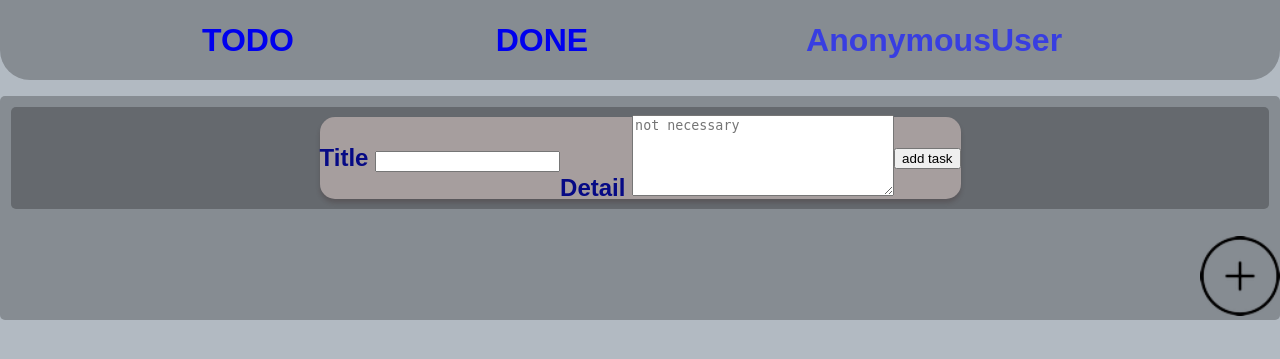
After one commit to ifeon/ToDoProject, a Django app: template templates/add_task.html in a window 1280 px wide. The commit adds this page. Shown: the top 359 px of the page. Run offline with Django 4.2, Linux system fonts and the light colour scheme; the template is opened without the code that fills it, so the values that code supplies are empty; parts of the project's set-up code (start-up, migrations or seed data) failed here and were passed over.

Commit message:
templates edits

```diff
--- a/static/css/tasks.css
+++ b/static/css/tasks.css
@@ -1,14 +1,17 @@
 html {
     box-sizing: border-box;
+    text-decoration: none;
 }
 *, *::before, *::after {
     box-sizing: inherit;
+    text-decoration: none;
 }
 
 body {
     margin: 0;
     font-family: Jost, sans-serif;
     background-color: #b2bac2;
+    text-decoration: none;
 }
 
 
@@ -77,10 +80,9 @@ body {
 
 .container ol {
     padding: 11px;
-
 }
 
-.container li{
+.container .task-list{
     height: 82px;
     background: #a69e9e;
     display: flex;
@@ -96,3 +98,8 @@ body {
     margin: 10px;
     box-shadow: 0px 4px 4px 0px rgba(56, 35, 35, 0.25);
 }
+
+.add-task-form{
+    display: flex;
+    justify-content: center;
+}
--- /dev/null
+++ b/templates/add_task.html
@@ -0,0 +1,28 @@
+{% extends 'tasks.html' %}
+{% load static %}
+
+<!DOCTYPE html>
+<html lang="en">
+<head>
+    <meta charset="UTF-8">
+    <title>Title</title>
+    <link rel="stylesheet" href="{% static 'css/tasks.css' %}">
+</head>
+<body>
+    {% block content %}
+        <div class="container">
+            <form class="add-task-form" method="post">
+                {% csrf_token %}
+                <div class="task-list">
+                    <label>Title
+                        <input type="text" class="form-control" name=title>
+                    </label>
+                    <label>Detail
+                        <textarea name=detail cols="30" rows="5" placeholder="not necessary"></textarea>
+                    </label>
+                    <input type="submit" name=add_task value="add task">
+                </div>
+            </form>
+        </div>
+    {% endblock content %}
+</body>
--- a/templates/tasks.html
+++ b/templates/tasks.html
@@ -26,38 +26,12 @@
         <ol>
         {% block content %}
             {% for task in tasks %}
-                <li>{{ task }}</li>
+                <li class="task-list"><a href="{% url 'main:task_detail' task.id %}">{{ task }}</a></li>
             {% endfor %}
         {% endblock content %}
         </ol>
         <div class="add-task">
-            <a class="" href="#"><img src="{% static 'img/add_task.png' %}" style="width:80px; " alt=""></a>
+            <a class="" href="{% url 'main:add_task' %}"><img src="{% static 'img/add_task.png' %}" style="width:80px; " alt=""></a>
         </div>
     </div>
 </body>
-
-
-
-
-{#<!DOCTYPE html>#}
-{#<html lang="en">#}
-{#<head>#}
-{#    <meta charset="UTF-8">#}
-{#    <title>profile</title>#}
-{#</head>#}
-{#<body>#}
-{#    <h1>#}
-{#        {{ user.username }}#}
-{#    </h1>#}
-{#    <button class="" onclick="location.href='{% url 'logout' %}'">logout</button>#}
-{#    <h2>#}
-{#        {% for task in user.tasks.all %}#}
-{#            <h3>#}
-{#                <a href="{% url 'main:task_detail' task.id %}">#}
-{#                {{ task.title }}#}
-{#                </a>#}
-{#            </h3>#}
-{#        {% endfor %}#}
-{#    </h2>#}
-{#</body>#}
-{#</html>#}
```
Also changed, not shown: templates/task_detail.html (+6 -5 lines).
